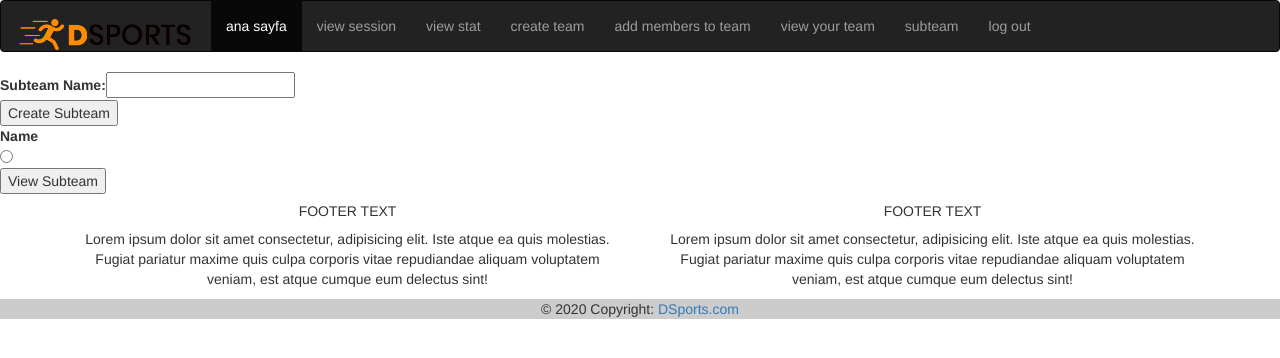
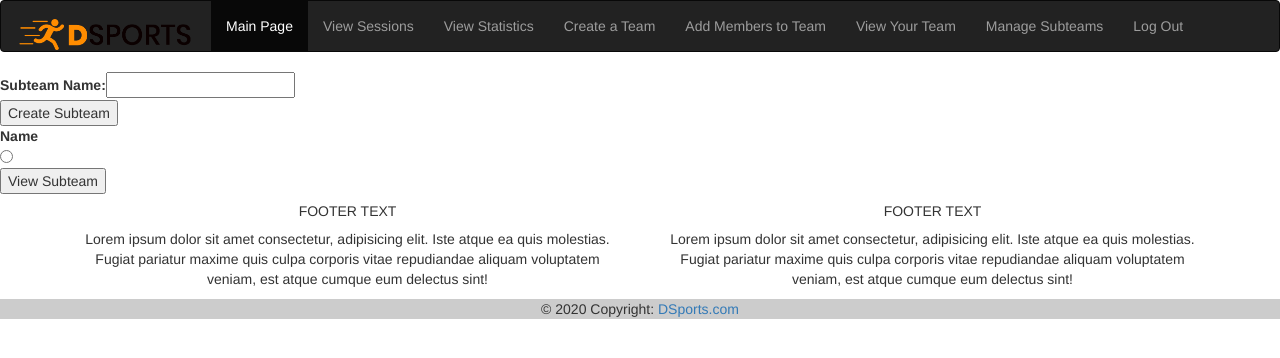
Before and after one commit to enginasiklar/dsportsapp, a Flask app: page /subteam in a window 1280 px wide. Shown: the top 358 px of the page. Run offline with Flask 2, Linux system fonts and the light colour scheme; the visitor is signed in with stand-in values (Sample User, id 1); tables that the repository leaves empty or names only in its code hold one stand-in row (values such as "Sample post"); some libraries are stand-ins or nearby versions.

Commit message:
Add files via upload

```diff
--- a/templates/account.html
+++ b/templates/account.html
@@ -4,7 +4,7 @@
 {% if role==2 %}
     {% extends "layout_c.html" %}
 {% endif %}
-{% block title %}Create Team{% endblock %}
+{% block title %}Account{% endblock %}
 {% block content %}
 <div class="box">
 
--- a/templates/add_stat.html
+++ b/templates/add_stat.html
@@ -4,7 +4,7 @@
 {% if role==2 %}
     {% extends "layout_c.html" %}
 {% endif %}
-{% block title %}Add Session{% endblock %}
+{% block title %}Add Statistics{% endblock %}
 {% block content %}
 <div class="box">
 <form action="{{ url_for('stat_send') }}" method = "POST" id="stat_send" class="input-group">
--- a/templates/add_team.html
+++ b/templates/add_team.html
@@ -4,7 +4,7 @@
 {% if role==2 %}
     {% extends "layout_c.html" %}
 {% endif %}
-{% block title %}Create Team{% endblock %}
+{% block title %}Add Members to Team{% endblock %}
 {% block content %}
 <div class="box">
 <table>
--- a/templates/error.html
+++ b/templates/error.html
@@ -4,7 +4,7 @@
 {% if role==2 %}
     {% extends "layout_c.html" %}
 {% endif %}
-{% block title %}Create Team{% endblock %}
+{% block title %}Error{% endblock %}
 {% block content %}
 <div class="box">
 <h1>{{msg}}</h1></div>
--- a/templates/feat.html
+++ b/templates/feat.html
@@ -9,7 +9,7 @@
 {% endif %}
 {% endif %}
 
-{% block title %}View Session{% endblock %} {% block
+{% block title %}Viewing Feats for Session{% endblock %} {% block
 content %}
 <div class="box">
 
--- a/templates/layout_c.html
+++ b/templates/layout_c.html
@@ -17,14 +17,14 @@
       <a class="navbar-brand"><img src="{{ url_for('static', filename='css/logo.png') }}" alt="DSports Logo" style="width:180px;height:35x;"></a>
     </div>
     <ul class="nav navbar-nav">
-      <li class="active"><a href="{{ url_for('main') }}">ana sayfa</a></li>
-      <li><a href="{{ url_for('view_session') }}"> view session</a></li>
-      <li><a href="{{ url_for('view_stat') }}"> view stat</a></li>
-      <li><a href="{{ url_for('create_team') }}"> create team</a></li>
-      <li><a href="{{ url_for('add_team') }}"> add members to team</a></li>
-      <li><a href="{{ url_for('view_team') }}"> view your team</a></li>
-      <li><a href="{{ url_for('subteam') }}"> subteam</a></li>
-      <li> <a href="{{ url_for('logout') }}">log out</a></li>
+      <li class="active"><a href="{{ url_for('main') }}">Main Page</a></li>
+      <li><a href="{{ url_for('view_session') }}"> View Sessions</a></li>
+      <li><a href="{{ url_for('view_stat') }}"> View Statistics</a></li>
+      <li><a href="{{ url_for('create_team') }}"> Create a Team</a></li>
+      <li><a href="{{ url_for('add_team') }}"> Add Members to Team</a></li>
+      <li><a href="{{ url_for('view_team') }}"> View Your Team</a></li>
+      <li><a href="{{ url_for('subteam') }}"> Manage Subteams</a></li>
+      <li> <a href="{{ url_for('logout') }}">Log Out</a></li>
     </ul>
   </div>
 </nav>
--- a/templates/layout_other.html
+++ b/templates/layout_other.html
@@ -17,9 +17,9 @@
       <a class="navbar-brand"><img src="{{ url_for('static', filename='css/logo.png') }}" alt="DSports Logo" style="width:180px;height:35x;"></a>
     </div>
     <ul class="nav navbar-nav">
-      <li class="active"><a href="{{ url_for('main') }}">ana sayfa</a></li>
-      <li><a href="{{ url_for('view_session') }}"> view session</a></li>
-      <li><a href="{{ url_for('view_stat') }}"> view stat</a></li>
+      <li class="active"><a href="{{ url_for('main') }}">Main Page</a></li>
+      <li><a href="{{ url_for('view_session') }}"> View Sessions</a></li>
+      <li><a href="{{ url_for('view_stat') }}"> View Statistics</a></li>
     </ul>
   </div>
 </nav>
--- a/templates/main.html
+++ b/templates/main.html
@@ -4,7 +4,7 @@
 {% if role==2 %}
     {% extends "layout_c.html" %}
 {% endif %}
-{% block title %}Main Page for Athletes{% endblock %}
+{% block title %}Welcome to DSports{% endblock %}
 {% block content %}
 
 <div class="box">
--- a/templates/main_other.html
+++ b/templates/main_other.html
@@ -1,6 +1,6 @@
 
 {% extends "layout_other.html" %}
-{% block title %}Main Page for Athletes{% endblock %}
+{% block title %}Viewing Team Members Page{% endblock %}
 {% block content %}
 
 {% endblock %}
--- a/templates/subteam.html
+++ b/templates/subteam.html
@@ -4,7 +4,7 @@
 {% if role==2 %}
     {% extends "layout_c.html" %}
 {% endif %}
-{% block title %}Create Team{% endblock %}
+{% block title %}Subteams{% endblock %}
 {% block content %}
 <div class="box">
 
--- a/templates/subteam_view.html
+++ b/templates/subteam_view.html
@@ -4,7 +4,7 @@
 {% if role==2 %}
     {% extends "layout_c.html" %}
 {% endif %}
-{% block title %}Create Team{% endblock %}
+{% block title %}Viewing Subteams{% endblock %}
 {% block content %}
 
 <div class="box">
--- a/templates/view_team.html
+++ b/templates/view_team.html
@@ -4,7 +4,7 @@
 {% if role==2 %}
     {% extends "layout_c.html" %}
 {% endif %}
-{% block title %}Create Team{% endblock %}
+{% block title %}View Team{% endblock %}
 {% block content %}
 <div class="box">
 <table>
```
Also changed, not shown: templates/layout.html (+9 -9 lines).
